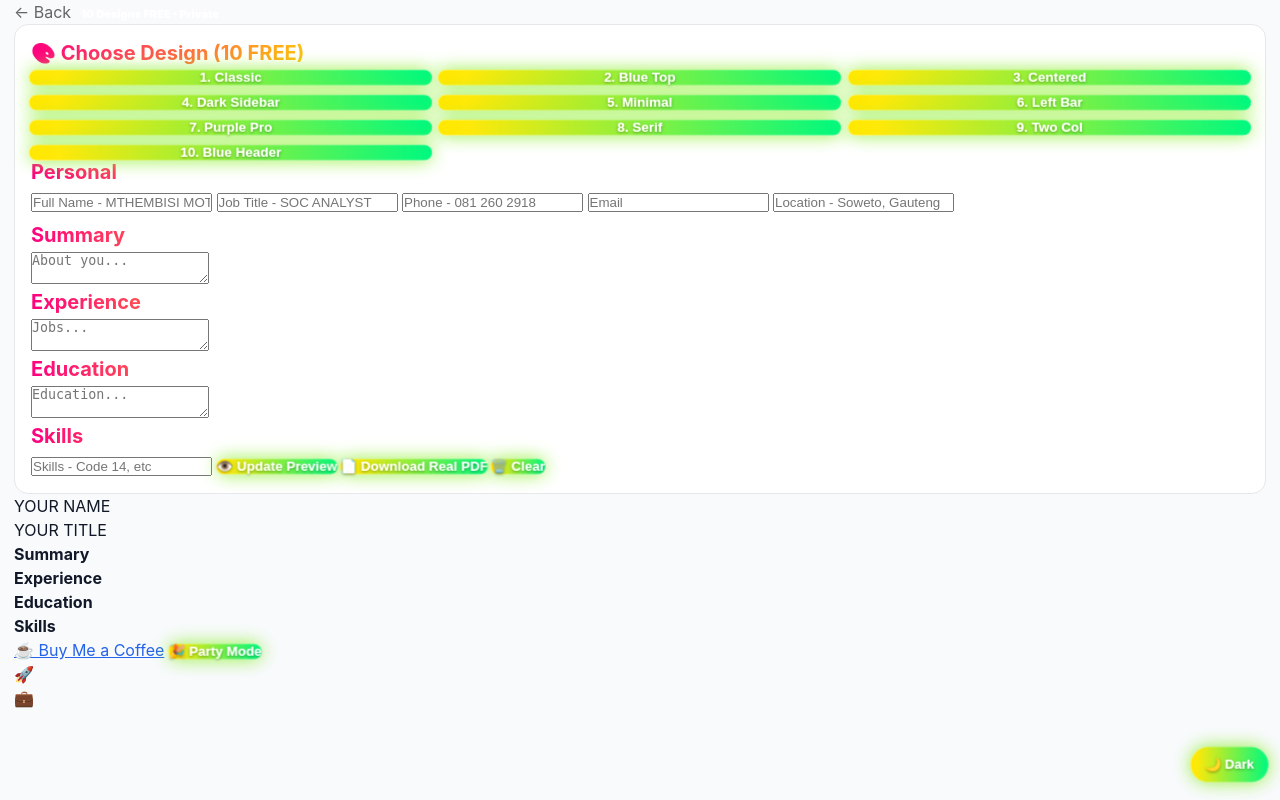
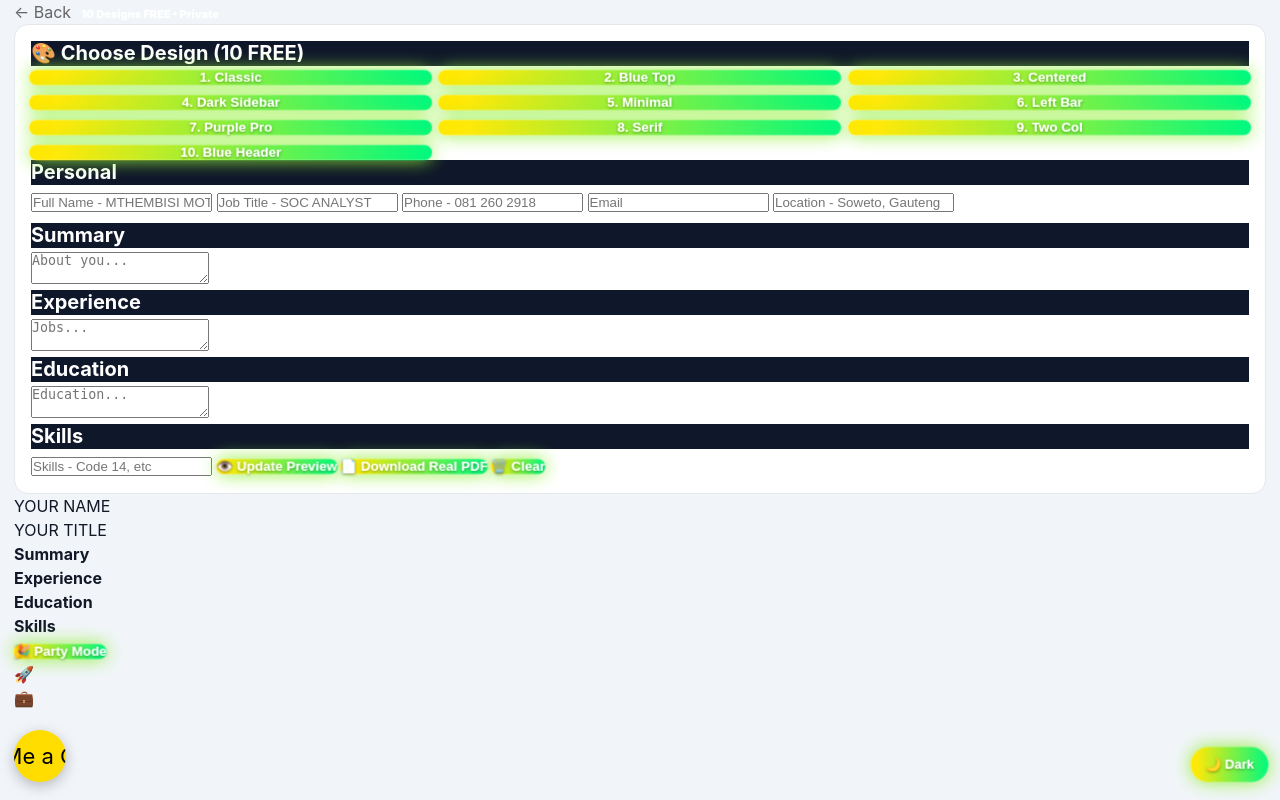
Before and after one commit to astroyoungin600-art/AstroJob-SA, a Flask app: page /cv in a window 1280 px wide. Run offline with Flask 3, Linux system fonts and the light colour scheme; some libraries are stand-ins or nearby versions.

Commit message:
SIEM professional + coffee toggle + fix mal id overflow

```diff
--- a/static/style.css
+++ b/static/style.css
@@ -138,3 +138,41 @@ table td{ padding:9px 8px !important; border-bottom:1px solid #E5E7EB !important
 h2, h3{ background:linear-gradient(90deg,#FF0080,#FFD600,#00E676,#00B0FF,#7C4DFF) !important; -webkit-background-clip:text !important; background-clip:text !important; color:transparent !important; }
 
 /* SIEM Intel - reuse cycle */
+
+/* --- SIEM PROFESSIONAL - overrides rainbow --- */
+.grid .card, table th, h2, h3{
+  animation:none !important;
+  background:#0F172A !important;
+  -webkit-background-clip:border-box !important;
+  background-clip:border-box !important;
+  color:#fff !important;
+  text-shadow:none !important;
+  box-shadow:none !important;
+  filter:none !important;
+}
+.grid .card{ background:#1E293B !important; border:1px solid #334155 !important; border-left:4px solid #0EA5E9 !important; border-radius:10px !important; overflow:hidden !important; }
+.grid .card:nth-child(3){ border-left-color:#EF4444 !important; }
+.grid .card:nth-child(4){ border-left-color:#F59E0B !important; }
+.grid .card:nth-child(5){ border-left-color:#DC2626 !important; }
+.grid .card:nth-child(6){ border-left-color:#64748B !important; }
+.grid .card b{ font-size:22px !important; line-height:1.1 !important; word-break:break-word !important; overflow:hidden !important; white-space:normal !important; max-height:44px !important; }
+table th{ background:#0F172A !important; }
+table td{ color:#0F172A !important; }
+.badge.high{ background:#DC2626 !important; box-shadow:none !important; animation:none !important; }
+.badge.med{ background:#F59E0B !important; box-shadow:none !important; }
+.badge.low{ background:#0EA5E9 !important; box-shadow:none !important; }
+body{ background:#F1F5F9 !important; }
+
+/* --- BUY ME COFFEE - TOGGLE --- */
+.coffee-hang{
+  position:fixed !important; bottom:18px !important; left:14px !important;
+  z-index:9999 !important; width:52px !important; height:52px !important;
+  border-radius:50% !important; overflow:hidden !important; white-space:nowrap !important;
+  background:#FFDD00 !important; color:#000 !important; font-size:22px !important;
+  display:flex !important; align-items:center !important; justify-content:center !important;
+  text-decoration:none !important; box-shadow:0 4px 14px rgba(0,0,0,.25) !important;
+  transition:width .3s, border-radius .3s !important;
+}
+.coffee-hang::after{ content:"☕" !important; }
+.coffee-hang.open{ width:190px !important; border-radius:999px !important; font-size:14px !important; font-weight:900 !important; }
+.coffee-hang.open::after{ content:"☕ Buy Me a Coffee" !important; }
--- a/templates/index.html
+++ b/templates/index.html
@@ -125,7 +125,7 @@ function toggleTheme(){
   }
 })();
 </script>
-</body>
+<script>function coffeeToggle(){document.querySelectorAll(".coffee-hang").forEach(b=>b.classList.toggle("open"))} document.addEventListener("click",e=>{let b=e.target.closest(".coffee-hang"); if(b){e.preventDefault(); if(!b.classList.contains("open")){b.classList.add("open"); return} window.open(b.href,"_blank")}})</script></body>
 
 
 </html>
--- a/templates/siem_globe.html
+++ b/templates/siem_globe.html
@@ -2,7 +2,7 @@
 <link rel="stylesheet" href="/static/style.css"></head>
 <body><h2>🛡️ SIEM v4.0 ADVANCED <span style="font-size:12px;color:#22c55e">LIVE</span></h2><p id="time"></p>
 <div class="grid">
-<div class="card">Total<b id="total">0</b></div><div class="card">Visits<b id="visits" class="green">0</b></div><div class="card">Attacks<b id="blocked" class="red">0</b></div><div class="card">Honeypot<b id="honey" class="yellow">0</b></div><div class="card">Malware<b id="mal" class="red">0</b></div><div class="card">Blacklisted<b id="black">0</b></div>
+<div class="card">Total<b id="total">0</b></div><div class="card">Visits<b id="visits" class="green">0</b></div><div class="card">Attacks<b id="blocked" class="red">0</b></div><div class="card">Honeypot<b id="honey" class="yellow">0</b></div><div class="card">Malware<b id="malCount" class="red">0</b></div><div class="card">Blacklisted<b id="black">0</b></div>
 </div>
 <h3>🔥 Top Threat Scores (Behavioural)</h3><table><thead><tr><th>IP</th><th>City</th><th>Score</th><th>Risk</th></tr></thead><tbody id="scores"></tbody></table>
 <h3>⚠️ Recent Attacks</h3><table><thead><tr><th>IP</th><th>Reason</th><th>City</th><th>Score</th><th>Time</th></tr></thead><tbody id="mal"></tbody></table>
@@ -15,7 +15,7 @@ async function load(){
   document.getElementById('visits').textContent=d.visits_ever;
   document.getElementById('blocked').textContent=d.blocked;
   document.getElementById('honey').textContent=d.honeypot_ever;
-  document.getElementById('mal').textContent=d.malware_ever;
+  document.getElementById('malCount').textContent=d.malware_ever;
   document.getElementById('black').textContent=d.blacklist||0;
   document.getElementById('time').textContent=d.server_time+' | v'+d.version;
   document.getElementById('scores').innerHTML=(d.top_scores||[]).map(s=>`<tr><td>${s.ip}</td><td>${s.city}</td><td>${s.score}</td><td><span class="badge ${s.score>=80?'high':s.score>=40?'med':'low'}">${s.score>=80?'CRITICAL':s.score>=40?'MEDIUM':'LOW'}</span></td></tr>`).join('')||'<tr><td colspan=4>No threats yet</td></tr>';
@@ -72,6 +72,6 @@ function toggleTheme(){
   }
 })();
 </script>
-</body>
+<script>function coffeeToggle(){document.querySelectorAll(".coffee-hang").forEach(b=>b.classList.toggle("open"))} document.addEventListener("click",e=>{let b=e.target.closest(".coffee-hang"); if(b){e.preventDefault(); if(!b.classList.contains("open")){b.classList.add("open"); return} window.open(b.href,"_blank")}})</script></body>
 
 </html>
```
